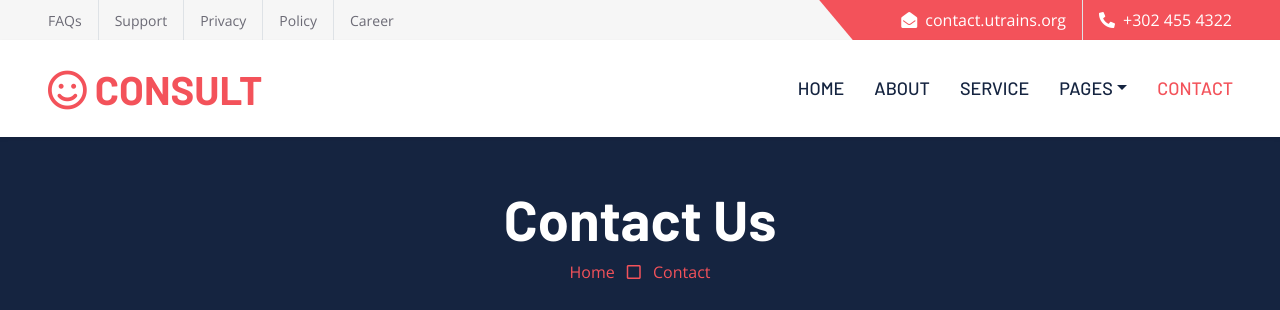
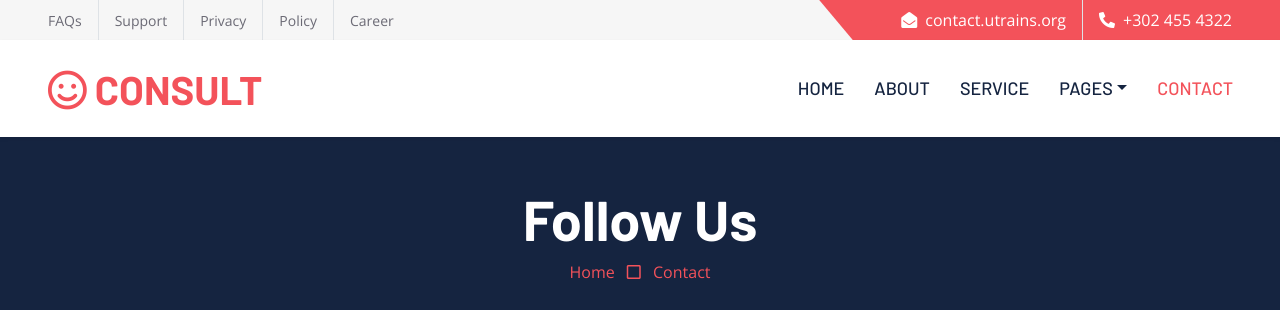
Before and after one commit to wome06/web-consulting2, a plain HTML site: page contact.html in a window 1280 px wide. Shown: the top 310 px of the page. Drawn offline with nearby package versions, Linux system fonts and the light colour scheme.

Commit message:
change to contact

```diff
--- a/contact.html
+++ b/contact.html
@@ -93,7 +93,7 @@
     <div class="container-fluid bg-dark p-5">
         <div class="row">
             <div class="col-12 text-center">
-                <h1 class="display-4 text-white">Contact Us</h1>
+                <h1 class="display-4 text-white">Follow Us</h1>
                 <a href="">Home</a>
                 <i class="far fa-square text-primary px-2"></i>
                 <a href="">Contact</a>
```
